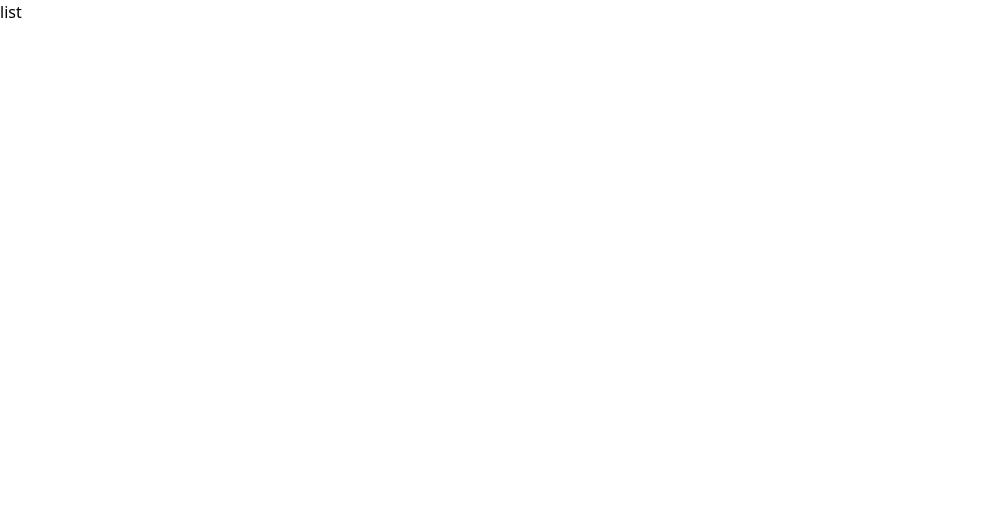
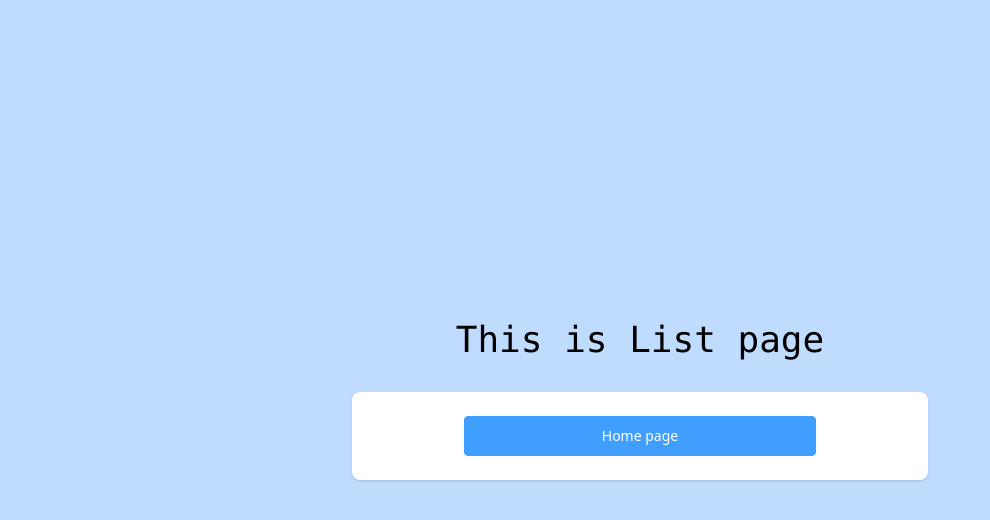
Before and after one commit to jessica0522/nuxt-tailwind-app, a Nuxt app: page /list in a window 1280 px wide. Shown: the top 520 px of the page, without its empty margins (0-990 px from the left). Built offline with nearby package versions, Linux system fonts and the light colour scheme.

Commit message:
style list page

```diff
--- /dev/null
+++ b/components/List.vue
@@ -0,0 +1,26 @@
+<template>
+  <div class="relative flex items-top justify-center min-h-screen bg-blue-200 sm:items-center sm:pt-0">
+
+    <div class="w-1/2 mx-auto sm:px-6 lg:px-8">
+      <div class="flex justify-center pt-8 sm:pt-0">
+        <p class="font-mono text-4xl">This is List page</p>
+      </div>
+      <div class="w-full text-center mt-8 bg-white overflow-hidden shadow sm:rounded-lg p-6">
+        <NuxtLink to="/">
+          <el-button class="w-2/3" type="primary">Home page</el-button>
+        </NuxtLink>
+
+      </div>
+    </div>
+  </div>
+</template>
+
+<script>
+export default {
+  data() {
+    return {
+      // defaultDialog: true
+    }
+  }
+}
+</script>
--- a/components/NuxtLogo.vue
+++ /dev/null
@@ -1,11 +0,0 @@
-<template>
-  <svg class="nuxt-logo" viewBox="0 0 45 30" fill="none" xmlns="http://www.w3.org/2000/svg">
-    <path d="M24.7203 29.704H41.1008C41.6211 29.7041 42.1322 29.5669 42.5828 29.3061C43.0334 29.0454 43.4075 28.6704 43.6675 28.2188C43.9275 27.7672 44.0643 27.2549 44.0641 26.7335C44.0639 26.2121 43.9266 25.6999 43.6662 25.2485L32.6655 6.15312C32.4055 5.70162 32.0315 5.32667 31.581 5.06598C31.1305 4.8053 30.6195 4.66805 30.0994 4.66805C29.5792 4.66805 29.0682 4.8053 28.6177 5.06598C28.1672 5.32667 27.7932 5.70162 27.5332 6.15312L24.7203 11.039L19.2208 1.48485C18.9606 1.03338 18.5864 0.658493 18.1358 0.397853C17.6852 0.137213 17.1741 0 16.6538 0C16.1336 0 15.6225 0.137213 15.1719 0.397853C14.7213 0.658493 14.3471 1.03338 14.0868 1.48485L0.397874 25.2485C0.137452 25.6999 0.000226653 26.2121 2.8053e-07 26.7335C-0.000226092 27.2549 0.136554 27.7672 0.396584 28.2188C0.656614 28.6704 1.03072 29.0454 1.48129 29.3061C1.93185 29.5669 2.44298 29.7041 2.96326 29.704H13.2456C17.3195 29.704 20.3239 27.9106 22.3912 24.4118L27.4102 15.7008L30.0986 11.039L38.1667 25.0422H27.4102L24.7203 29.704ZM13.0779 25.0374L5.9022 25.0358L16.6586 6.36589L22.0257 15.7008L18.4322 21.9401C17.0593 24.2103 15.4996 25.0374 13.0779 25.0374Z" fill="#00DC82" />
-  </svg>
-</template>
-
-<style>
-.nuxt-logo {
-  height: 180px;
-}
-</style>
--- a/pages/list.vue
+++ b/pages/list.vue
@@ -1,5 +1,3 @@
 <template>
-  <div>
-    list
-  </div>
+  <List />
 </template>
```
Also changed, not shown: components/Home.vue (+1 -1 lines).
